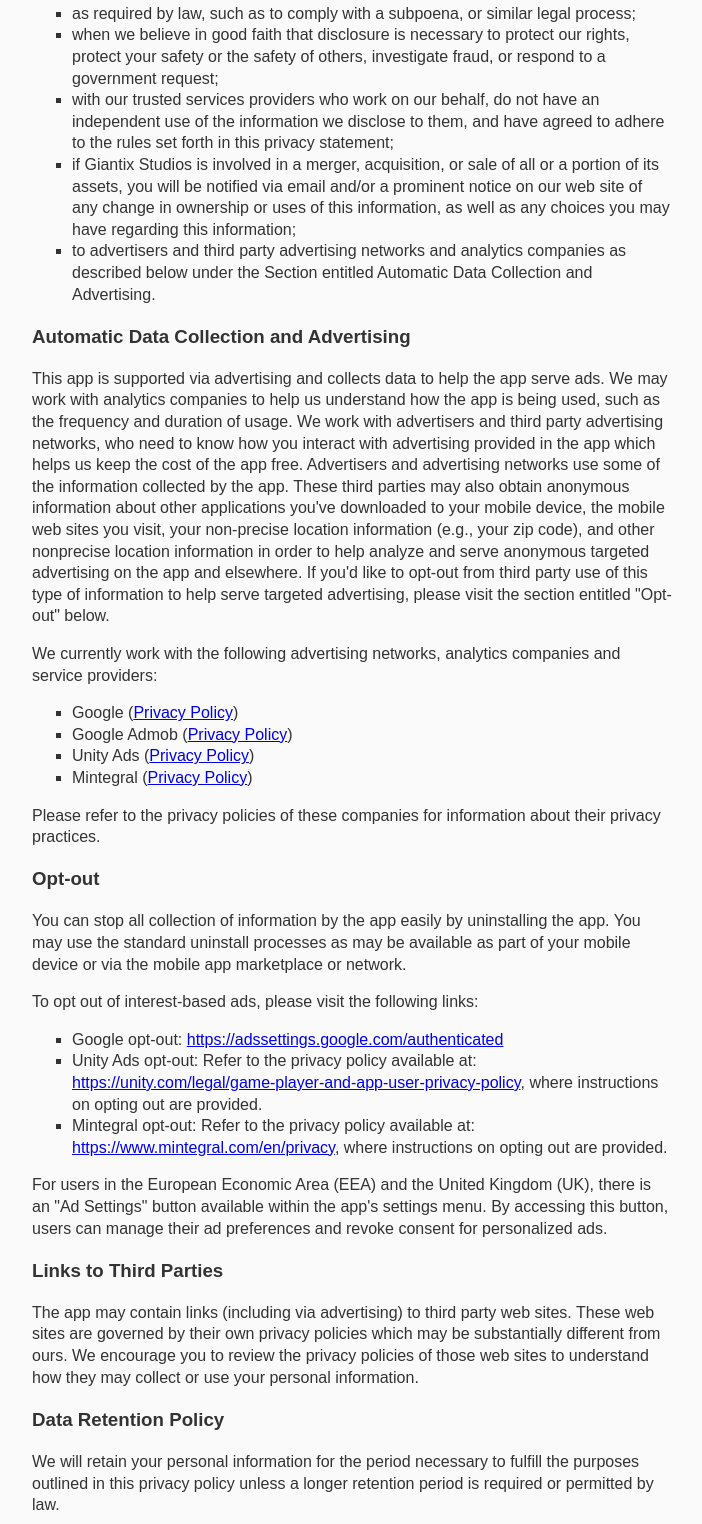
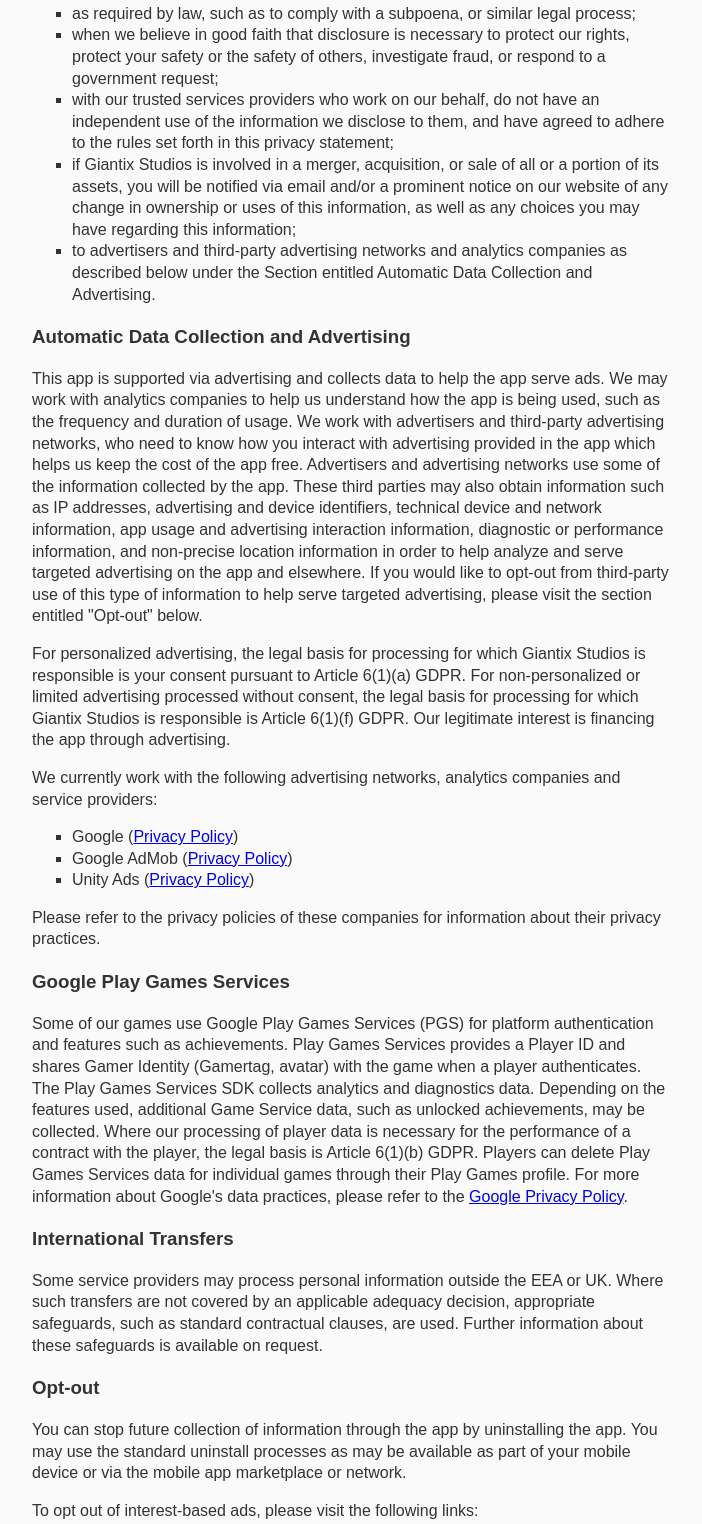
Before and after one commit to giantixstudios/privacy, a plain HTML site: page index.html in a window 1280 px wide. Shown: the part 443-1967 px from the top of the page, without its empty margins (288-990 px from the left). Drawn offline with Linux system fonts and the light colour scheme.

Commit message:
Add files via upload

```diff
--- a/index.html
+++ b/index.html
@@ -1,6 +1,7 @@
 <!DOCTYPE html>
 <html>
 <head>
+<meta charset="UTF-8">
 <meta name="viewport" content="width=device-width, initial-scale=1">
 <title>Privacy Policy</title>
 <style>
@@ -22,10 +23,10 @@ ul {
 <body>
 <h1>Privacy Policy</h1>
 
-<p>This privacy policy describes Giantix Studios' policies and practices regarding the collection, use and disclosure of information in connection with the app.</p>
+<p>This privacy policy describes Giantix Studios' policies and practices regarding the collection, use and disclosure of information in connection with our services.</p>
 
 <h3>Information Collection</h3>
-<p>The app may collect certain information automatically, such as browser identifiers, session information, browser cookies, device type, carrier provider, IP addresses, unique device ID, carrier user ID, clicks on advertisements, sites visited and information about the way you use the app. See "Automatic Data Collection and Advertising" section for examples of how this information is used.</p>
+<p>The app may collect certain information automatically, such as device type, network provider, IP addresses, advertising and other device identifiers, clicks on advertisements, diagnostic or performance information and information about the way you use the app. See "Automatic Data Collection and Advertising" section for examples of how this information is used.</p>
 
 <h3>Information Sharing</h3>
 <p>We will share your information with third parties only in the ways that are described in this privacy statement. We may disclose information:</p>
@@ -33,38 +34,49 @@ ul {
 <li>as required by law, such as to comply with a subpoena, or similar legal process;</li>
 <li>when we believe in good faith that disclosure is necessary to protect our rights, protect your safety or the safety of others, investigate fraud, or respond to a government request;</li>
 <li>with our trusted services providers who work on our behalf, do not have an independent use of the information we disclose to them, and have agreed to adhere to the rules set forth in this privacy statement;</li>
-<li>if Giantix Studios is involved in a merger, acquisition, or sale of all or a portion of its assets, you will be notified via email and/or a prominent notice on our web site of any change in ownership or uses of this information, as well as any choices you may have regarding this information;</li>
-<li>to advertisers and third party advertising networks and analytics companies as described below under the Section entitled Automatic Data Collection and Advertising.</li>
+<li>if Giantix Studios is involved in a merger, acquisition, or sale of all or a portion of its assets, you will be notified via email and/or a prominent notice on our website of any change in ownership or uses of this information, as well as any choices you may have regarding this information;</li>
+<li>to advertisers and third-party advertising networks and analytics companies as described below under the Section entitled Automatic Data Collection and Advertising.</li>
 </ul>
 
 <h3>Automatic Data Collection and Advertising</h3>
-<p>This app is supported via advertising and collects data to help the app serve ads. We may work with analytics companies to help us understand how the app is being used, such as the frequency and duration of usage. We work with advertisers and third party advertising networks, who need to know how you interact with advertising provided in the app which helps us keep the cost of the app free. Advertisers and advertising networks use some of the information collected by the app. These third parties may also obtain anonymous information about other applications you've downloaded to your mobile device, the mobile web sites you visit, your non-precise location information (e.g., your zip code), and other nonprecise location information in order to help analyze and serve anonymous targeted advertising on the app and elsewhere. If you'd like to opt-out from third party use of this type of information to help serve targeted advertising, please visit the section entitled "Opt-out" below.</p>
+<p>This app is supported via advertising and collects data to help the app serve ads. We may work with analytics companies to help us understand how the app is being used, such as the frequency and duration of usage. We work with advertisers and third-party advertising networks, who need to know how you interact with advertising provided in the app which helps us keep the cost of the app free. Advertisers and advertising networks use some of the information collected by the app. These third parties may also obtain information such as IP addresses, advertising and device identifiers, technical device and network information, app usage and advertising interaction information, diagnostic or performance information, and non-precise location information in order to help analyze and serve targeted advertising on the app and elsewhere. If you would like to opt-out from third-party use of this type of information to help serve targeted advertising, please visit the section entitled "Opt-out" below.</p>
+
+<p>For personalized advertising, the legal basis for processing for which Giantix Studios is responsible is your consent pursuant to Article 6(1)(a) GDPR. For non-personalized or limited advertising processed without consent, the legal basis for processing for which Giantix Studios is responsible is Article 6(1)(f) GDPR. Our legitimate interest is financing the app through advertising.</p>
 
 <p>We currently work with the following advertising networks, analytics companies and service providers:</p>
 <ul>
 <li>Google (<a href="https://policies.google.com/privacy">Privacy Policy</a>)</li>
-<li>Google Admob (<a href="https://policies.google.com/technologies/partner-sites">Privacy Policy</a>)</li>
+<li>Google AdMob (<a href="https://policies.google.com/technologies/partner-sites">Privacy Policy</a>)</li>
 <li>Unity Ads (<a href="https://unity.com/legal/game-player-and-app-user-privacy-policy">Privacy Policy</a>)</li>
-<li>Mintegral (<a href="https://www.mintegral.com/en/privacy">Privacy Policy</a>)</li>
 
 </ul>
-<p>Please refer to the privacy policies of these companies for information about their privacy practices.<p>
+<p>Please refer to the privacy policies of these companies for information about their privacy practices.</p>
+
+<h3>Google Play Games Services</h3>
+<p>Some of our games use Google Play Games Services (PGS) for platform authentication and features such as achievements.
+Play Games Services provides a Player ID and shares Gamer Identity (Gamertag, avatar) with the game when a player authenticates.
+The Play Games Services SDK collects analytics and diagnostics data. Depending on the features used, additional Game Service data, such as unlocked achievements, may be collected.
+Where our processing of player data is necessary for the performance of a contract with the player, the legal basis is Article 6(1)(b) GDPR.
+Players can delete Play Games Services data for individual games through their Play Games profile.
+For more information about Google's data practices, please refer to the <a href="https://policies.google.com/privacy">Google Privacy Policy</a>.</p>
+
+<h3>International Transfers</h3>
+<p>Some service providers may process personal information outside the EEA or UK. Where such transfers are not covered by an applicable adequacy decision, appropriate safeguards, such as standard contractual clauses, are used. Further information about these safeguards is available on request.</p>
 
 <h3>Opt-out</h3>
-<p>You can stop all collection of information by the app easily by uninstalling the app. You may use the standard uninstall processes as may be available as part of your mobile device or via the mobile app marketplace or network.</p>
+<p>You can stop future collection of information through the app by uninstalling the app. You may use the standard uninstall processes as may be available as part of your mobile device or via the mobile app marketplace or network.</p>
 <p>To opt out of interest-based ads, please visit the following links:</p>
 <ul>
 <li>Google opt-out: <a href="https://adssettings.google.com/authenticated">https://adssettings.google.com/authenticated</a></li>
 <li>Unity Ads opt-out: Refer to the privacy policy available at: <a href="https://unity.com/legal/game-player-and-app-user-privacy-policy">https://unity.com/legal/game-player-and-app-user-privacy-policy</a>, where instructions on opting out are provided.</li>
-<li>Mintegral opt-out: Refer to the privacy policy available at: <a href="https://www.mintegral.com/en/privacy">https://www.mintegral.com/en/privacy</a>, where instructions on opting out are provided.</li>
 </ul>
-<p>For users in the European Economic Area (EEA) and the United Kingdom (UK), there is an "Ad Settings" button available within the app's settings menu. By accessing this button, users can manage their ad preferences and revoke consent for personalized ads.</p>
+<p>For users in the European Economic Area (EEA) and the United Kingdom (UK), there is an "Ad Settings" button available within the app's settings menu. By accessing this button, users can manage their ad preferences and withdraw consent for personalized ads at any time. Withdrawal does not affect the lawfulness of processing based on consent before its withdrawal.</p>
 
 <h3>Links to Third Parties</h3>
-<p>The app may contain links (including via advertising) to third party web sites. These web sites are governed by their own privacy policies which may be substantially different from ours. We encourage you to review the privacy policies of those web sites to understand how they may collect or use your personal information.</p>
+<p>The app may contain links (including via advertising) to third-party websites. These websites are governed by their own privacy policies which may be substantially different from ours. We encourage you to review the privacy policies of those websites to understand how they may collect or use your personal information.</p>
 
 <h3>Data Retention Policy</h3>
-<p>We will retain your personal information for the period necessary to fulfill the purposes outlined in this privacy policy unless a longer retention period is required or permitted by law.</p>
+<p>Personal information retained by Giantix Studios, such as support correspondence, is retained only for as long as necessary to handle the relevant matter and thereafter only as required by law or necessary to establish, exercise or defend legal claims.</p>
 
 <h3>Children</h3>
 <p>We do not use the app to knowingly solicit data from or market to children under the age of 13. If a parent or guardian becomes aware that his or her child has provided us with information without their consent, he or she should contact us at <script>document.write("DFAA@CEo8:2?E:IDEF5:@D]4@>".replace(/[\x21-\x7E]/g,function(c){return String.fromCharCode(((c=c.charCodeAt(0))<=79)?c+47:c-47);}));</script>. We will delete such information from our files within a reasonable time.</p>
@@ -75,12 +87,12 @@ ul {
 <h3>Changes</h3>
 <p>This privacy policy may be updated from time to time for any reason. We will notify you of any changes to our privacy policy by posting the new privacy policy here. You are advised to consult this privacy policy regularly for any changes.</p>
 
-<h3>Your Consent</h3>
-<p>By using the app, you are consenting to our processing of information as set forth in this privacy policy now and as amended by us. "Processing" means using cookies on a computer/hand held device or using or touching information in any way, including, but not limited to, collecting, storing, deleting, using, combining and disclosing information.</p>
+<h3>Your Rights</h3>
+<p>You have the right, where applicable, to access, rectification, erasure, restriction of processing, objection and data portability, and the right to lodge a complaint with a supervisory authority.</p>
 
 <h3>Contact us</h3>
-<p>If you have any questions regarding privacy while using the app, or have questions about our practices, please contact us via email at <script>document.write("DFAA@CEo8:2?E:IDEF5:@D]4@>".replace(/[\x21-\x7E]/g,function(c){return String.fromCharCode(((c=c.charCodeAt(0))<=79)?c+47:c-47);}));</script>.</p>
+<p>If you have any questions regarding privacy while using the app, or have questions about our practices, please contact us via email at <script>document.write("DFAA@CEo8:2?E:IDEF5:@D]4@>".replace(/[\x21-\x7E]/g,function(c){return String.fromCharCode(((c=c.charCodeAt(0))<=79)?c+47:c-47);}));</script>. When you contact us, we process the information you provide to respond to your inquiry. The legal basis is Article 6(1)(b) GDPR where your inquiry concerns a contract or steps taken at your request before entering into a contract; Article 6(1)(c) GDPR where processing is necessary to comply with a legal obligation; otherwise, the legal basis is Article 6(1)(f) GDPR and our legitimate interest is responding to inquiries. Providing information when contacting us is voluntary; without sufficient information, we may be unable to respond.</p>
 
-<p>Last updated: July 27, 2024</p>
+<p>Last updated: November 12, 2026</p>
 </body>
 </html>
```
